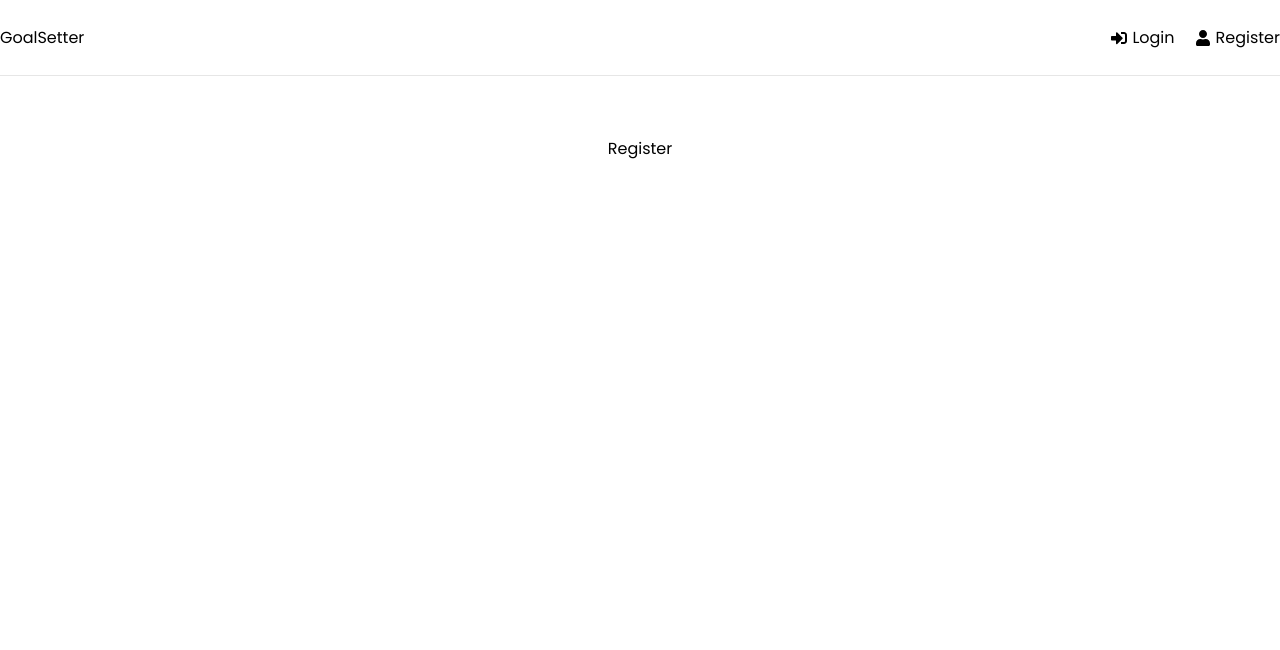
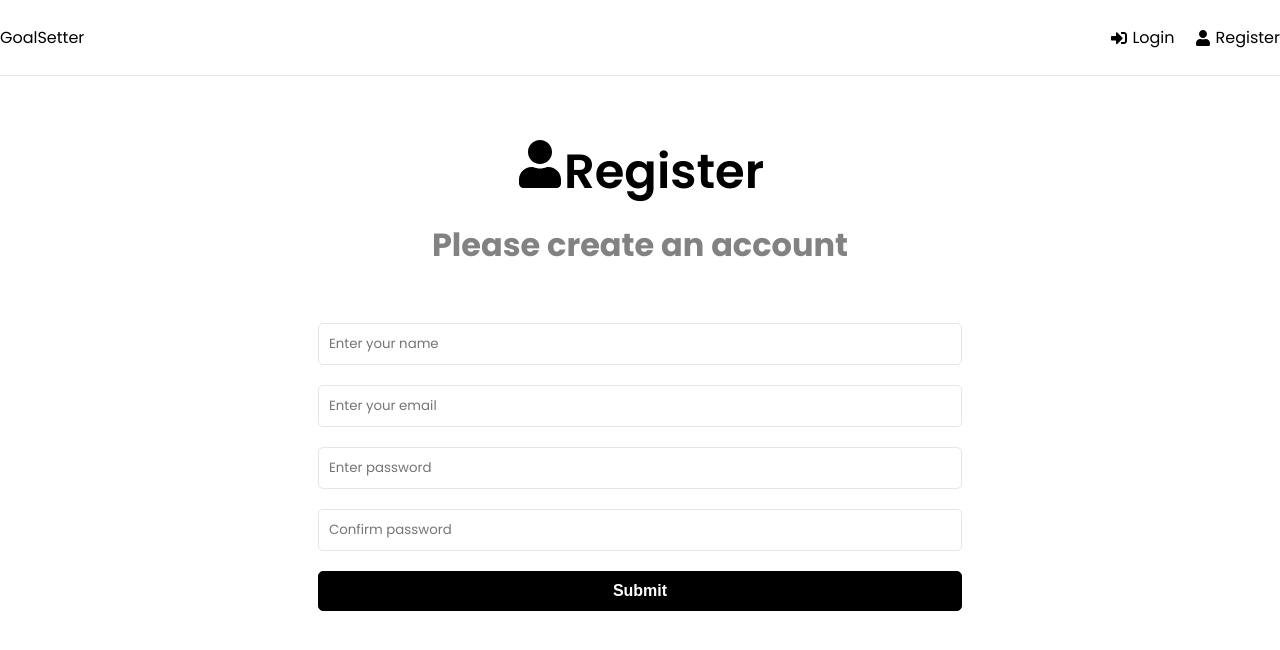
Before and after one commit to ClaytonMcIntosh/scavenger-hunt, a React (Create React App) app in the folder frontend/: page /register in a window 1280 px wide. Shown: the top 650 px of the page. Built offline with nearby package versions, Linux system fonts and the light colour scheme.

Commit message:
added register form

```diff
--- a/frontend/src/pages/Register.jsx
+++ b/frontend/src/pages/Register.jsx
@@ -1,10 +1,54 @@
-import React from 'react'
+import { useState, useEffect } from 'react'
+import { FaUser } from 'react-icons/fa'
 
 function Register() {
+    const [formData, setFormData] = useState({
+        name: '',
+        email: '',
+        password: '',
+        password2: '',
+    })
+
+    const { name, email, password, password2 } = formData
+
+    const onChange = (e) => {
+        setFormData((prevState) => ({
+            ...prevState,
+            [e.target.name]: e.target.value,
+        }))
+    }
+
+    const onSubmit = (e) => {
+        e.preventDefault()
+    }
+
     return (
-        <div>
-            Register
-        </div>
+        <>
+            <section className='heading'>
+                <h1> <FaUser />Register </h1>
+                <p> Please create an account</p>
+            </section>
+
+            <section className="form">
+                <form onSubmit={onSubmit}>
+                    <div className="form-group">
+                        <input type='text' className='form-control' id='name' name='name' value={name} placeholder='Enter your name' onChange={onChange} />
+                    </div>
+                    <div className="form-group">
+                        <input type='email' className='form-control' id='email' name='email' value={email} placeholder='Enter your email' onChange={onChange} />
+                    </div>
+                    <div className="form-group">
+                        <input type='password' className='form-control' id='password' name='password' value={password} placeholder='Enter password' onChange={onChange} />
+                    </div>
+                    <div className="form-group">
+                        <input type='password' className='form-control' id='password2' name='password2' value={password2} placeholder='Confirm password' onChange={onChange} />
+                    </div>
+                    <div className="form-group">
+                        <button type="submit" className='btn btn-block'>Submit</button>
+                    </div>
+                </form>
+            </section>
+        </>
     )
 }
 
```
